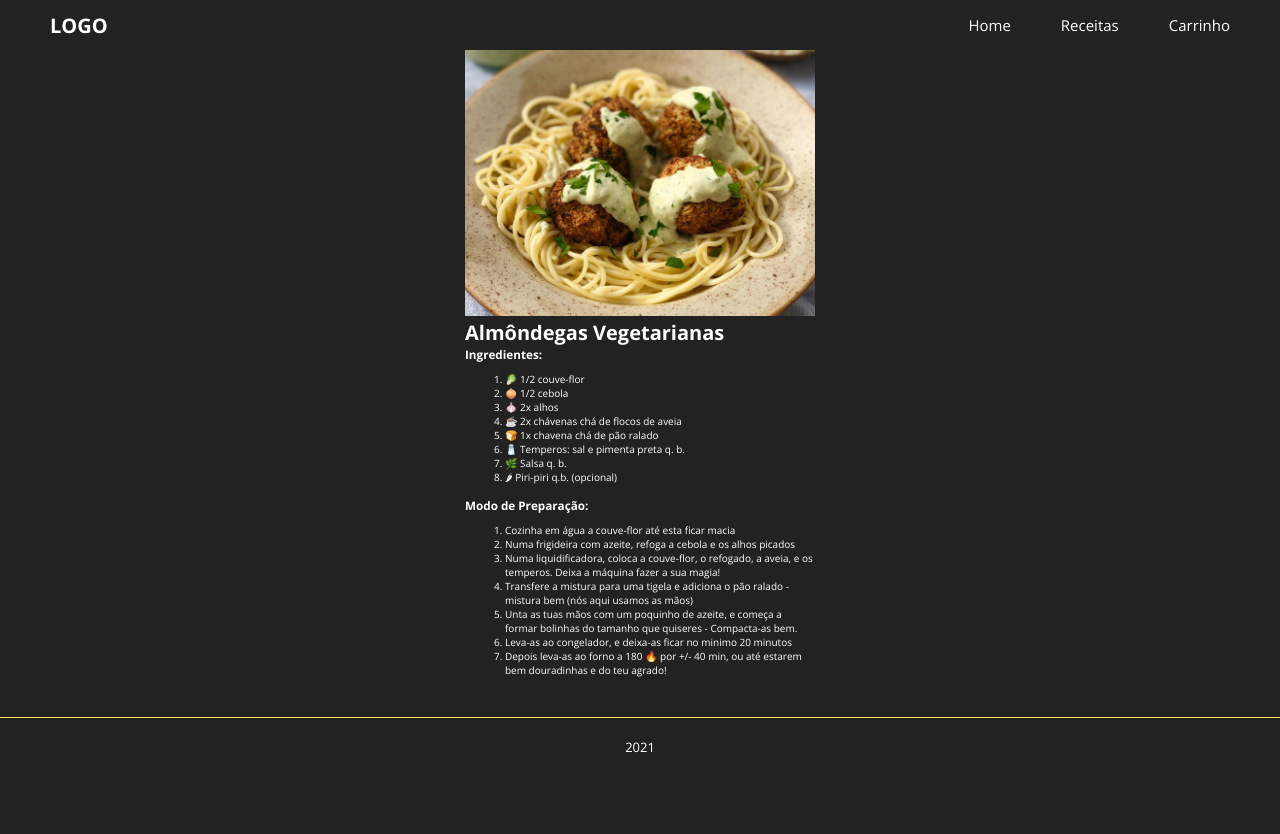
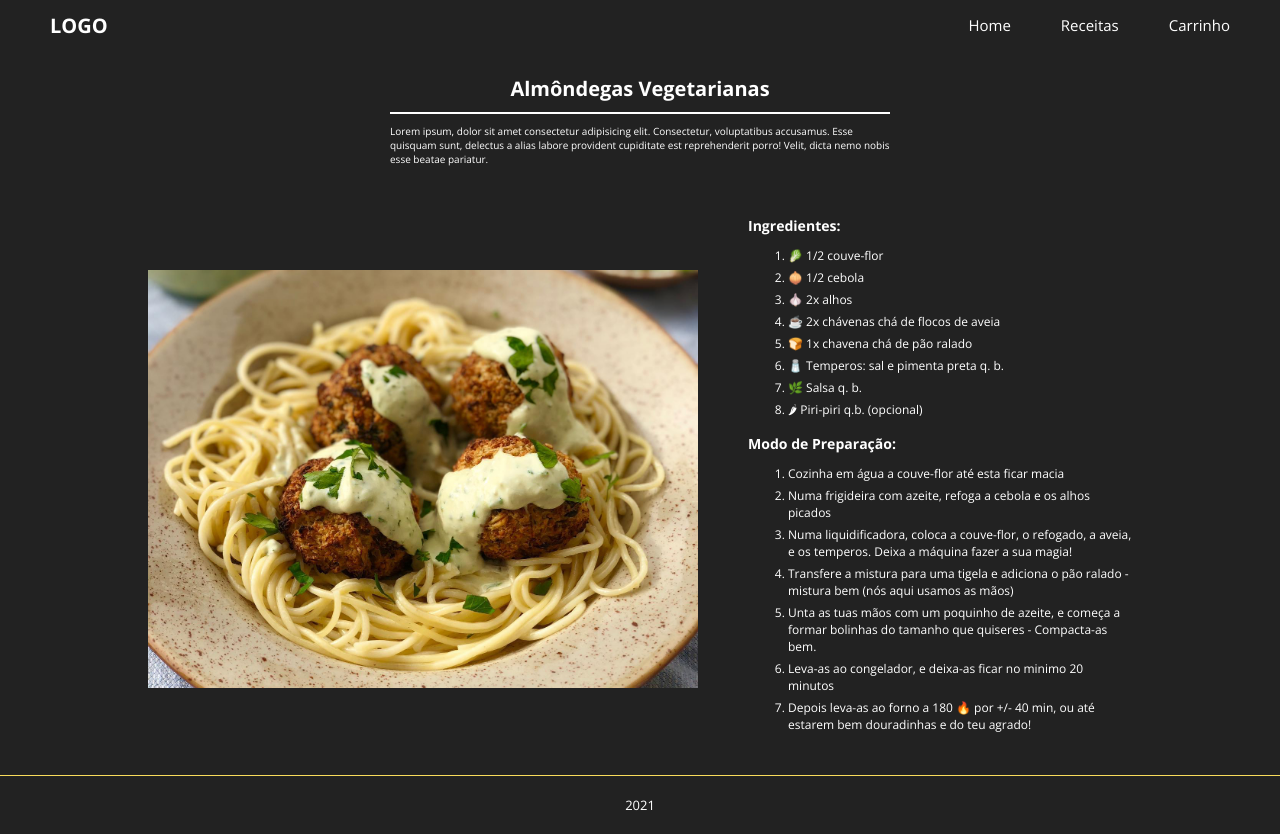
Before and after one commit to JoaoGil06/recipes-react, a React (Create React App) app: page /recipes/1 in a window 1280 px wide. Before the commit the page ends 800 px from the top, so only its background shows below. Built offline with nearby package versions, Linux system fonts and the light colour scheme.

Commit message:
implement styles recipe page

```diff
--- a/src/components/Header/index.js
+++ b/src/components/Header/index.js
@@ -24,7 +24,7 @@ const Header = ({ categories, filterRecipes, selectedCategory }) => {
               isActive={category === selectedCategory}
               selectedCategory={selectedCategory}
             />
-            {category}
+            <p>{category}</p>
           </Tab>
         ))}
       </TabContainer>
--- a/src/pages/Recipe/index.js
+++ b/src/pages/Recipe/index.js
@@ -2,7 +2,14 @@ import React, { useState, useEffect } from "react";
 import { useLocation, useParams } from "react-router-dom";
 import recipesData from "../../data";
 
-import { RecipeContainer, Header, Ingredients, Steps } from "./styles";
+import {
+  RecipeContainer,
+  Header,
+  RecipeMainContent,
+  RecipePreparation,
+  Ingredients,
+  Steps,
+} from "./styles";
 
 const Recipe = () => {
   const { id } = useParams();
@@ -20,14 +27,20 @@ const Recipe = () => {
   return (
     <RecipeContainer>
       <Header>
+        <h1>{recipe.title}</h1>
+        <span className="underline"></span>
+        <p>
+          Lorem ipsum, dolor sit amet consectetur adipisicing elit. Consectetur,
+          voluptatibus accusamus. Esse quisquam sunt, delectus a alias labore
+          provident cupiditate est reprehenderit porro! Velit, dicta nemo nobis
+          esse beatae pariatur.
+        </p>
+      </Header>
+      <RecipeMainContent>
         <div className="recipe__image">
           <img src={recipe.image} alt={recipe.title} />
         </div>
-        <div className="recipe__title">
-          <h1>{recipe.title}</h1>
-        </div>
-      </Header>
-      <main>
+        <RecipePreparation>
           <Ingredients>
             <h3>Ingredientes:</h3>
             <ol>
@@ -44,7 +57,8 @@ const Recipe = () => {
               })}
             </ol>
           </Steps>
-      </main>
+        </RecipePreparation>
+      </RecipeMainContent>
     </RecipeContainer>
   );
 };
--- a/src/pages/Recipe/styles.js
+++ b/src/pages/Recipe/styles.js
@@ -3,23 +3,62 @@ import styled from "styled-components";
 export const RecipeContainer = styled.div`
   display: flex;
   flex-direction: column;
+  align-items: center;
+  justify-content: center;
 
-  width: 35rem;
+  min-height: calc(100vh - 5rem - 9rem);
   margin: 0 auto;
+  margin-top: 2.5rem;
 `;
 
 export const Header = styled.header`
-  width: 35rem;
+  display: flex;
+  flex-direction: column;
+  align-items: center;
+  justify-content: center;
+  width: 50rem;
 
+  .underline {
+    height: 0.2rem;
+    width: 100%;
+    background: #fff;
+    margin-top: 1rem;
+    margin-bottom: 1rem;
+  }
+
+  .p {
+    font-size: 1.2rem;
+  }
+`;
+
+export const RecipeMainContent = styled.main`
+  margin-top: 5rem;
+  display: flex;
+  align-items: center;
+  justify-content: center;
+
+  .recipe__image {
+    width: 55rem;
+  }
   img {
     width: 100%;
   }
 `;
 
-export const Ingredients = styled.div``;
+export const RecipePreparation = styled.main`
+  font-size: 1.2rem;
+  margin-left: 5rem;
+  max-width: 30vw;
+`;
+
+export const Ingredients = styled.div`
+  li:not(:first-child) {
+    margin-top: 0.5rem;
+  }
+`;
 
 export const Steps = styled.div`
-  & > li:not(:first-child) {
-    margin-top: 1rem;
+  li:not(:first-child) {
+    margin-top: 0.5rem;
   }
 `;
```
Lines whose indentation alone changed are shown as unchanged.
